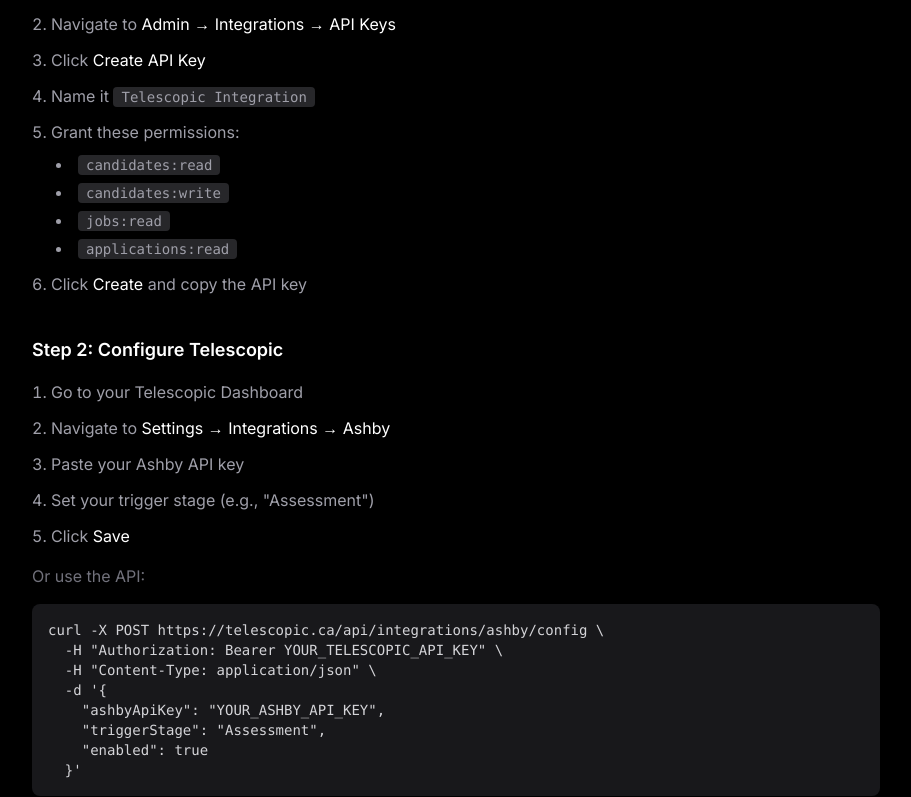
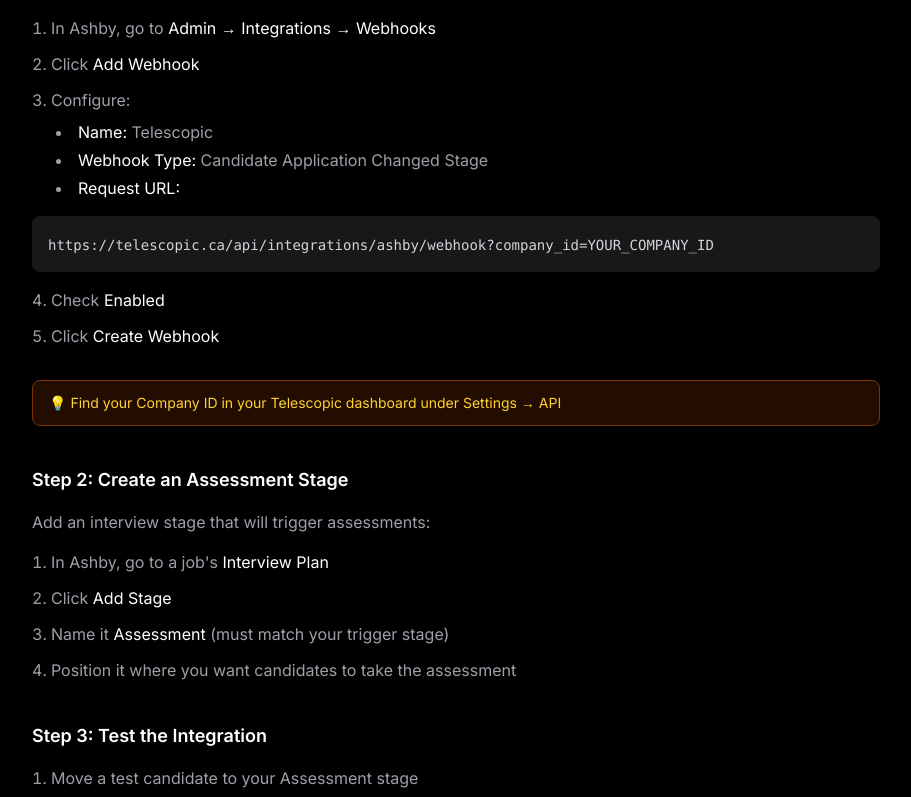
Before and after one commit to bfalk1/ai-literacy-demo, a Next.js app: page /docs/integrations/ashby in a window 1280 px wide. Shown: the part 527-1324 px from the top of the page, without its empty margins (316-1227 px from the left). Built offline with nearby package versions, Linux system fonts and the light colour scheme.

Commit message:
docs: Simplify Ashby setup - webhook only (3 steps)

```diff
--- a/src/app/docs/integrations/ashby/page.tsx
+++ b/src/app/docs/integrations/ashby/page.tsx
@@ -18,49 +18,7 @@
         <li>A Telescopic account with API access</li>
       </ul>
 
-      <h2 className="text-lg font-semibold mb-4 mt-10">Step 1: Create an Ashby API Key</h2>
-      <ol className="list-decimal list-inside space-y-3 text-zinc-400 mb-8">
-        <li>Log into Ashby as an admin</li>
-        <li>Navigate to <span className="text-white">Admin → Integrations → API Keys</span></li>
-        <li>Click <span className="text-white">Create API Key</span></li>
-        <li>Name it <code className="bg-zinc-800 px-2 py-0.5 rounded text-sm">Telescopic Integration</code></li>
-        <li>
-          Grant these permissions:
-          <ul className="list-disc list-inside ml-6 mt-2 space-y-1">
-            <li><code className="bg-zinc-800 px-2 py-0.5 rounded text-sm">candidates:read</code></li>
-            <li><code className="bg-zinc-800 px-2 py-0.5 rounded text-sm">candidates:write</code></li>
-            <li><code className="bg-zinc-800 px-2 py-0.5 rounded text-sm">jobs:read</code></li>
-            <li><code className="bg-zinc-800 px-2 py-0.5 rounded text-sm">applications:read</code></li>
-          </ul>
-        </li>
-        <li>Click <span className="text-white">Create</span> and copy the API key</li>
-      </ol>
-
-      <h2 className="text-lg font-semibold mb-4 mt-10">Step 2: Configure Telescopic</h2>
-      <ol className="list-decimal list-inside space-y-3 text-zinc-400 mb-4">
-        <li>Go to your Telescopic Dashboard</li>
-        <li>Navigate to <span className="text-white">Settings → Integrations → Ashby</span></li>
-        <li>Paste your Ashby API key</li>
-        <li>Set your trigger stage (e.g., &quot;Assessment&quot;)</li>
-        <li>Click <span className="text-white">Save</span></li>
-      </ol>
-
-      <p className="text-zinc-500 mb-4">Or use the API:</p>
-
-      <div className="bg-zinc-900 rounded-lg p-4 mb-8 overflow-x-auto">
-        <pre className="text-sm text-zinc-300">
-{`curl -X POST https://telescopic.ca/api/integrations/ashby/config \\
-  -H "Authorization: Bearer YOUR_TELESCOPIC_API_KEY" \\
-  -H "Content-Type: application/json" \\
-  -d '{
-    "ashbyApiKey": "YOUR_ASHBY_API_KEY",
-    "triggerStage": "Assessment",
-    "enabled": true
-  }'`}
-        </pre>
-      </div>
-
-      <h2 className="text-lg font-semibold mb-4 mt-10">Step 3: Set Up Webhook in Ashby</h2>
+      <h2 className="text-lg font-semibold mb-4 mt-10">Step 1: Set Up Webhook in Ashby</h2>
       <p className="text-zinc-400 mb-4">
         Webhooks notify Telescopic when candidates move between interview stages.
       </p>
@@ -95,7 +53,7 @@
         </p>
       </div>
 
-      <h2 className="text-lg font-semibold mb-4 mt-10">Step 4: Create an Assessment Stage</h2>
+      <h2 className="text-lg font-semibold mb-4 mt-10">Step 2: Create an Assessment Stage</h2>
       <p className="text-zinc-400 mb-4">
         Add an interview stage that will trigger assessments:
       </p>
@@ -106,7 +64,7 @@
         <li>Position it where you want candidates to take the assessment</li>
       </ol>
 
-      <h2 className="text-lg font-semibold mb-4 mt-10">Step 5: Test the Integration</h2>
+      <h2 className="text-lg font-semibold mb-4 mt-10">Step 3: Test the Integration</h2>
       <ol className="list-decimal list-inside space-y-3 text-zinc-400 mb-8">
         <li>Move a test candidate to your Assessment stage</li>
         <li>Check that they receive an email with the assessment link</li>
```
